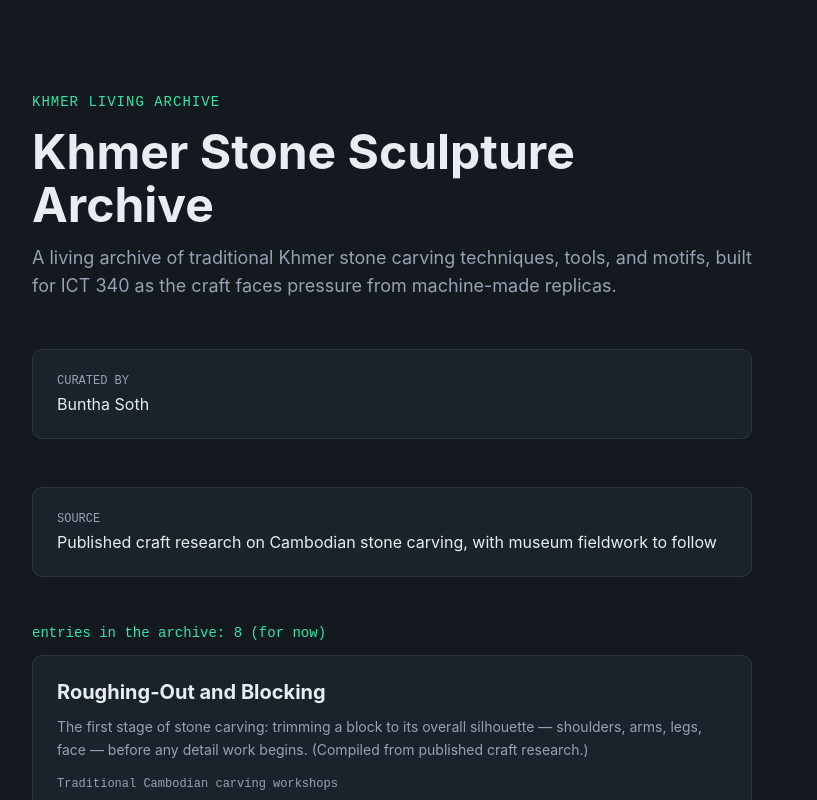
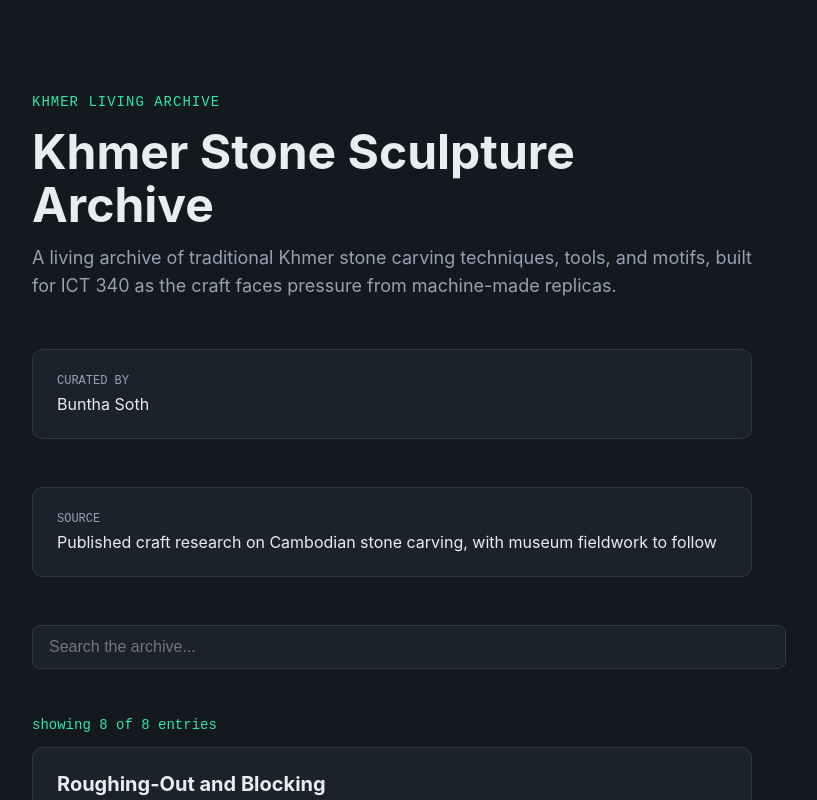
Before and after one commit to bun-tha/khmer-sculture-archive, a Next.js app: page / in a window 1280 px wide. Shown: the top 800 px of the page, without its empty margins (248-1065 px from the left). Built offline with nearby package versions, Linux system fonts and the light colour scheme.

Commit message:
sprint 3: add search filtering [AI-assisted]

```diff
--- a/app/page.js
+++ b/app/page.js
@@ -1,3 +1,6 @@
+   "use client";
+
+   import { useState } from "react";
    import collection from "../collection.config.js";
    import EntryCard from "../components/EntryCard.js";
    import { entries } from "../data/entries.js";
@@ -58,8 +61,18 @@ const styles = {
     color: "#5A6373",
   },
 };
+function filterEntries(entries, query) {
+  const q = query.toLowerCase();
+  return entries.filter(
+    (entry) =>
+      entry.title.toLowerCase().includes(q) ||
+      entry.description.toLowerCase().includes(q)
+  );
+}
+export default function Home() {
+   const [query, setQuery] = useState("");
+  const visibleEntries = filterEntries(entries, query);
 
-export default function Home() {
   return (
     <main style={styles.wrap}>
       <p style={styles.kicker}>KHMER LIVING ARCHIVE</p>
@@ -75,11 +88,36 @@ export default function Home() {
         <p style={styles.cardValue}>{collection.source}</p>
       </div>
 
-      <p style={styles.count}>entries in the archive: {entries.length} (for now)</p>
+      <input
+  type="text"
+  value={query}
+  onChange={(e) => setQuery(e.target.value)}
+  placeholder="Search the archive..."
+  style={{
+    width: "100%",
+    marginTop: 48,
+    padding: "12px 16px",
+    fontSize: 16,
+    backgroundColor: "#1C222C",
+    border: "1px solid #2E3644",
+    borderRadius: 8,
+    color: "#E8ECF1",
+  }}
+/>
 
-      {entries.map((entry) => (
-        <EntryCard key={entry.title} entry={entry} />
-      ))}
+<p style={styles.count}>
+  showing {visibleEntries.length} of {entries.length} entries
+</p>
+
+     {visibleEntries.length === 0 ? (
+  <p style={styles.description}>
+    Nothing carved from that search yet — try a shorter word, or clear the box to see everything.
+  </p>
+) : (
+  visibleEntries.map((entry) => (
+    <EntryCard key={entry.title} entry={entry} />
+  ))
+)}
 
       <footer style={styles.footer}>
         Built in ICT 340 — Vibe Coding, American University of Phnom Penh, Fall
```
